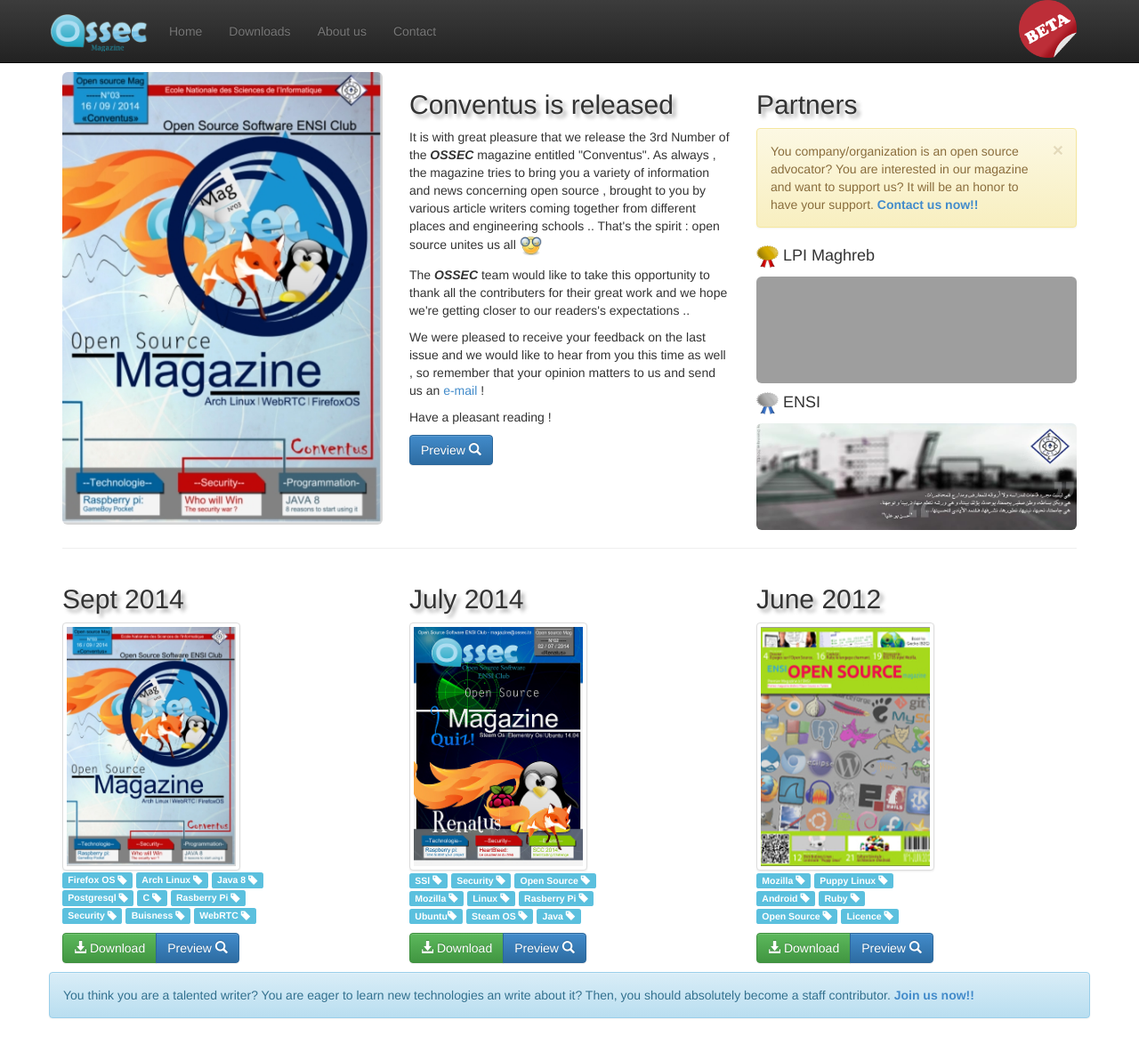
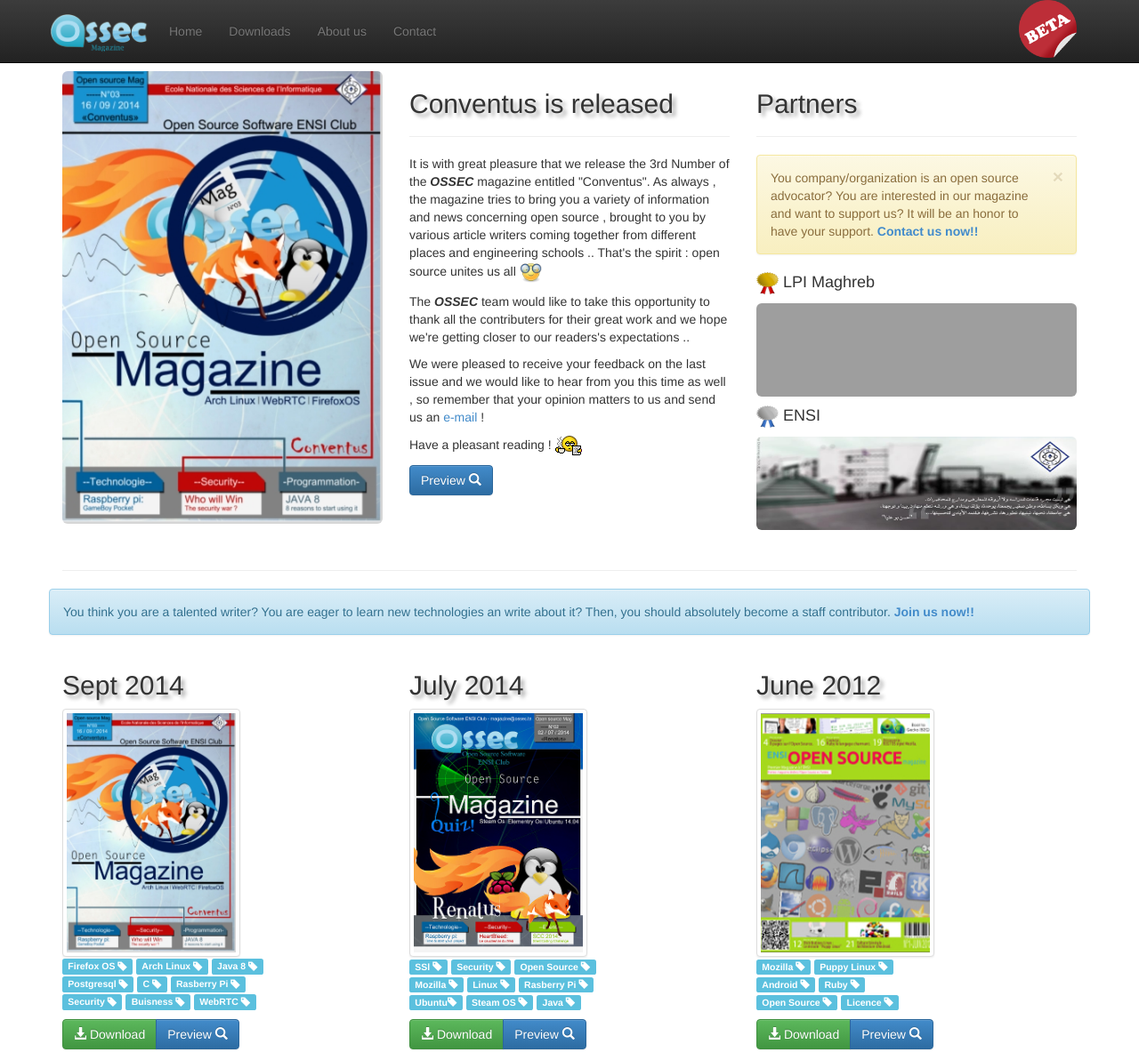
Before and after one commit to OssecTN/magazine-website, a plain HTML site: page app/index.html in a window 1280 px wide. Shown: the whole page at 89% size. Drawn offline with nearby package versions, Linux system fonts and the light colour scheme; grey boxes are pictures that could not be loaded; some icons are missing.

Commit message:
Fixed layout

```diff
--- a/app/index.html
+++ b/app/index.html
@@ -54,15 +54,15 @@
         </nav>
 
         <!-- Page Content -->
-        <div class="container margin-top">
+        <div class="container">
           <!-- Heading Row -->
-          <div class="row">
+          <div class="row last">
             <div class="col-md-4">
-              <img alt="ossec magazine" class="img-responsive img-rounded" src="static/images/03.jpg">
+              <img alt="ossec magazine" class="img-responsive img-rounded" src="static/images/03.jpg" >
             </div><!-- /.col-md-4 -->
             <div class="col-md-4">
               <h2>Conventus is released</h2>
-
+              <hr>
               <p>
                 It is with great pleasure that we release the 3rd Number of the <i><b>OSSEC</b></i> magazine entitled "Conventus".
                 As always , the magazine tries to bring you a variety of information and news concerning open source , brought to you by various article writers coming together from different places and engineering schools .. That's the spirit : open source unites us all
@@ -74,7 +74,7 @@
               <p>
                 We were pleased to receive your feedback on the last issue and we would like to hear from you this time as well , so remember that your opinion matters to us and send us an <a href="mailto:magazine@ossec.tn?Subject='OSSEC Magazine'" target="_top">e-mail</a> !
               </p>
-                Have a pleasant reading !
+                Have a pleasant reading ! <img src="static/images/icon_read.gif">
               </p>
               <button class="btn btn-primary" ng-click="open('mag03')">
                 Preview <span class="glyphicon glyphicon-search"></span>
@@ -83,6 +83,7 @@
 
             <div class="col-md-4">
               <h2>Partners</h2>
+              <hr>
               <div class="alert alert-warning alert-dismissible" role="alert">
                   <button type="button" class="close" data-dismiss="alert"><span aria-hidden="true">&times;</span><span class="sr-only">Close</span></button>
                   You company/organization is an open source advocator? You are interested in our magazine and want to support us? It will be an honor to have your support. <strong><a href="mailto:magazine@ossec.tn?Subject='OSSEC Magazine'" target="_top">Contact us now!!</a></strong>
@@ -90,20 +91,28 @@
 
               <h4><img src="static/images/gold-medal.png" class="icon"> LPI Maghreb</h4>
               <a href="http://www.lpi-maghreb.org/" target="_blank">
-                <img class="img-rounded" src="static/images/lpim.gif" width="100%" height="120">
+                <img class="img-rounded" src="static/images/lpim.gif" width="100%" height="105">
               </a>
 
               <h4><img src="static/images/silver-medal.png" class="icon"> ENSI</h4>
               <a href="http://www.ensi.rnu.tn" target="_blank">
-                <img class="img-rounded" src="static/images/ensi.jpg" width="100%" height="120">
+                <img class="img-rounded" src="static/images/ensi.jpg" width="100%" height="105">
               </a>
 
             </div>
           </div><!-- /.row -->
+          <br>
           <hr>
 
+          <div class="row">
+            <div class="alert alert-info alert-dismissible" role="alert">
+                You think you are a talented writer? You are eager to learn new technologies an write about it? Then, you should absolutely become a staff contributor.
+                <strong><a href="https://fb.com/ossec.tn" target="_blank">Join us now!!</a></strong>
+            </div>
+          </div>
+
           <!-- Content Row -->
-          <div id="download" class="row margin-top">
+          <div id="download" class="row">
 
             <div class="col-md-4">
               <h2>Sept 2014</h2>
@@ -233,12 +242,7 @@
             </div><!-- /.col-md-4 -->
           </div><!-- /.row -->
           <footer>
-            <div class="row">
-              <div class="alert alert-info alert-dismissible" role="alert">
-                  You think you are a talented writer? You are eager to learn new technologies an write about it? Then, you should absolutely become a staff contributor.
-                  <strong><a href="https://fb.com/ossec.tn" target="_blank">Join us now!!</a></strong>
-              </div>
-            </div>
+
           </footer>
           <!-- Footer -->
         </div>
--- a/app/static/css/search.css
+++ b/app/static/css/search.css
@@ -23,7 +23,7 @@ footer {
 }
 
 .margin-top{
-  margin-top: 1px;
+  margin-top: 15px;
 }
 
 .last{
```
Also changed, not shown: app/static/images/icon_read.gif (added).
